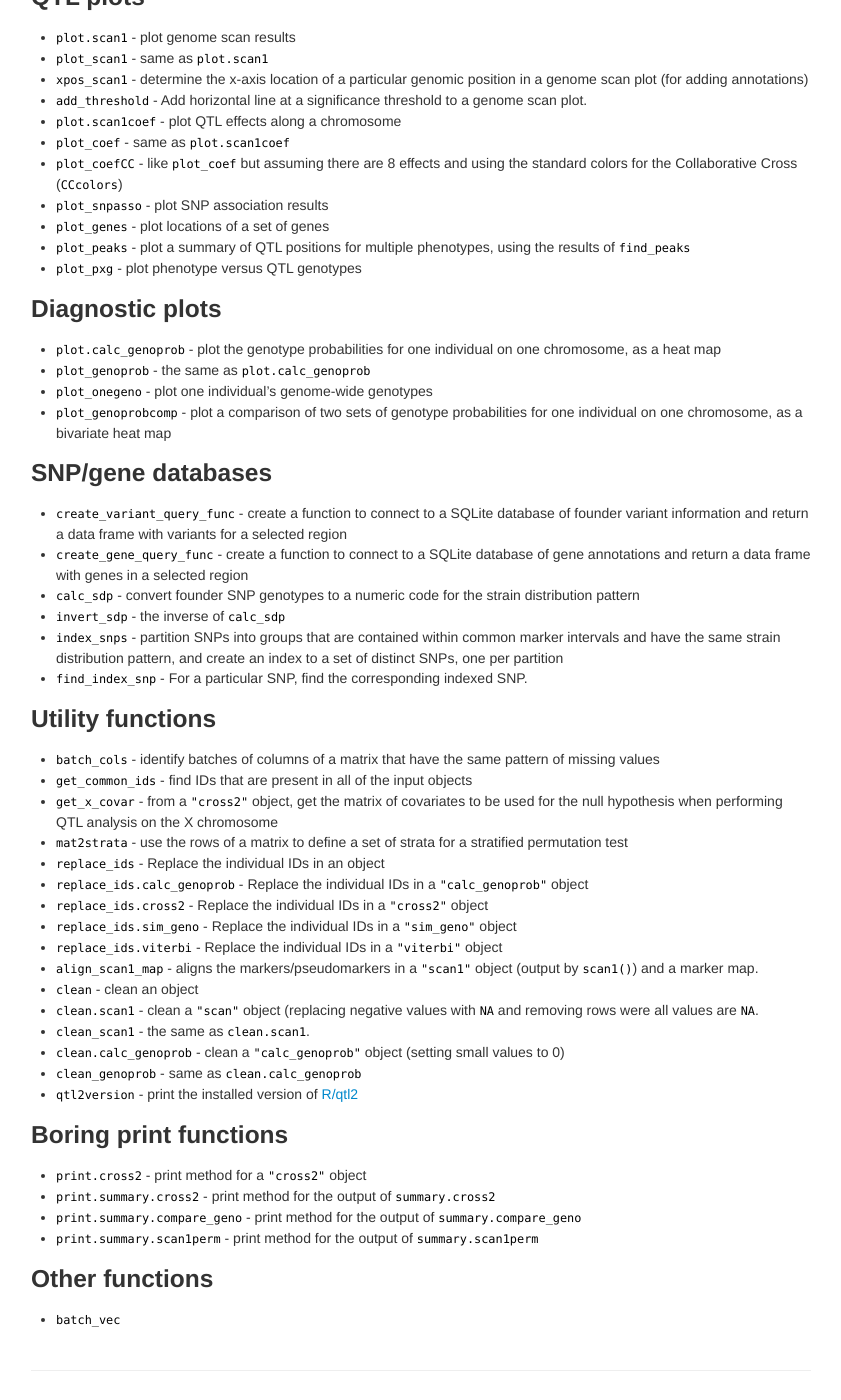
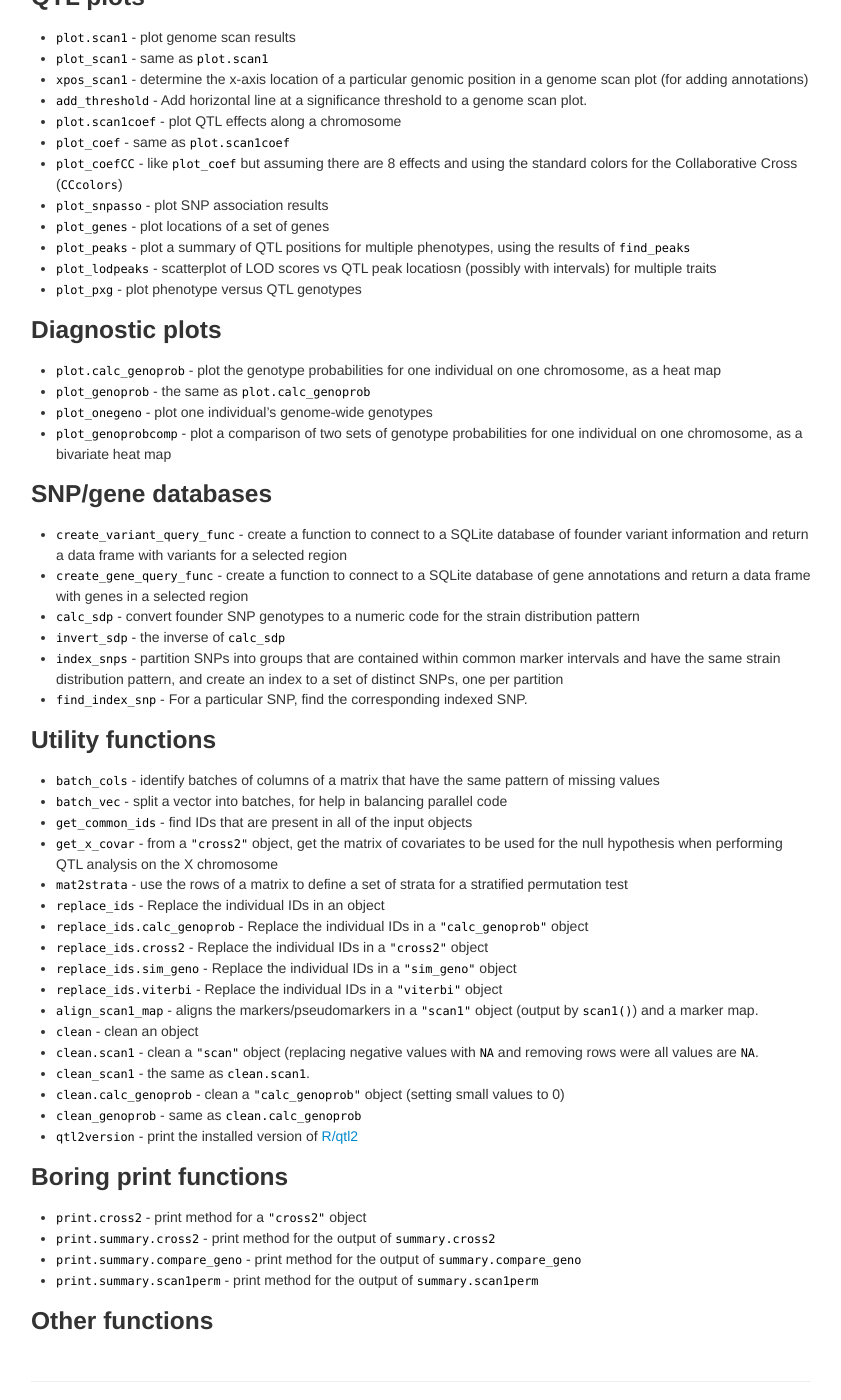
Before and after one commit to rqtl/qtl2, a Jekyll site: the page built from pages/rqtl2_functions.md, in a window 1280 px wide and 1400 px high, scrolled down 3318 px. Shown: the whole window, without its empty margins (219-1060 px from the left). Built offline with Jekyll 4.4.1, drawn with Linux system fonts in a browser that asks for light colours; grey boxes are pictures that could not be loaded.

Commit message:
pages/rqtl2_functions: add explanations of plot_lodpeaks and batch_vec

```diff
--- a/pages/rqtl2_functions.md
+++ b/pages/rqtl2_functions.md
@@ -231,6 +231,8 @@ description: Annotated/categorized list of functions in R/qtl2
 - `plot_genes` - plot locations of a set of genes
 - `plot_peaks` - plot a summary of QTL positions for multiple
   phenotypes, using the results of `find_peaks`
+- `plot_lodpeaks` - scatterplot of LOD scores vs QTL peak locatiosn
+  (possibly with intervals) for multiple traits
 - `plot_pxg` - plot phenotype versus QTL genotypes
 
 
@@ -269,6 +271,8 @@ description: Annotated/categorized list of functions in R/qtl2
 
 - `batch_cols` - identify batches of columns of a matrix that have the
   same pattern of missing values
+- `batch_vec` - split a vector into batches, for help in balancing
+  parallel code
 - `get_common_ids` - find IDs that are present in all of the input objects
 - `get_x_covar` - from a `"cross2"` object, get the matrix of
   covariates to be used for the null hypothesis when performing QTL
```
Also changed, not shown: other parts of pages/rqtl2_functions.md (+0 -1 lines).
